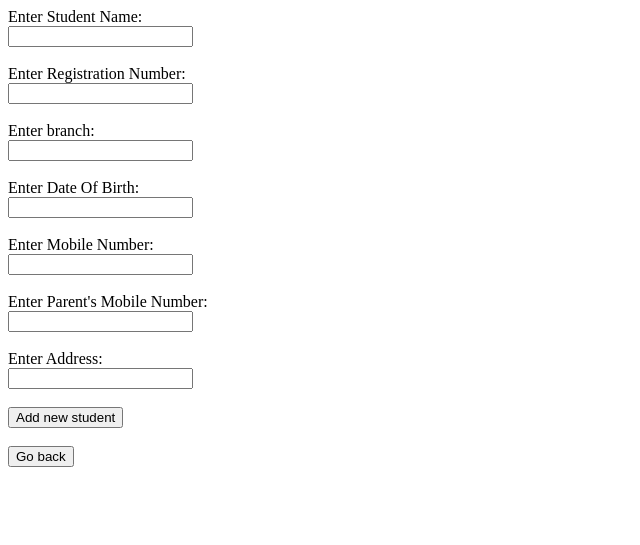
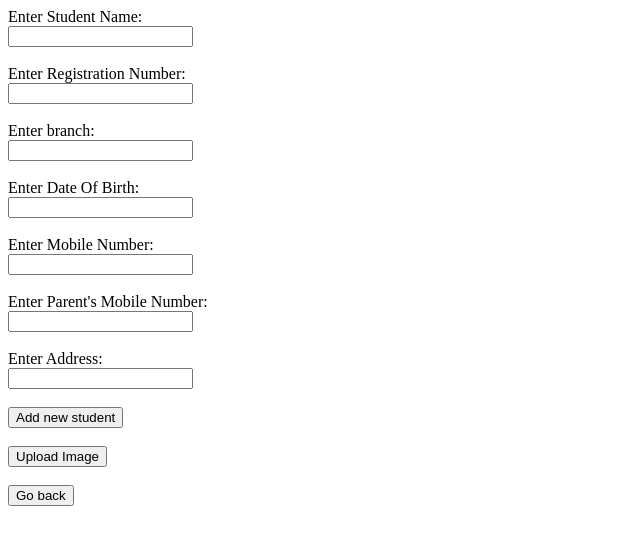
Before and after one commit to Phantom-VK/SGGSIdCardWeb, a Flask app: page /add-student in a window 1280 px wide. Shown: the top 545 px of the page, without its empty margins (0-640 px from the left). Run offline with Flask 3, Linux system fonts and the light colour scheme.

Commit message:
Added button to click student image

```diff
--- a/templates/add_student.html
+++ b/templates/add_student.html
@@ -31,8 +31,15 @@
     <label for="address">Enter Address:</label><br>
     <input type="text" id="address" name="address" value="{{ address }}"><br><br>
 
-    <button type="submit">Add new student</button><br><br>
+
+    <button type="submit">Add new student</button>
+    <br><br>
+
 </form>
+<form action="{{ url_for('click_image') }}" method="post">
+    <button type="submit">Upload Image</button>
+</form>
+<br>
 <form action="{{ url_for('index') }}" method="post">
     <button type="submit">Go back</button>
 </form>
```
